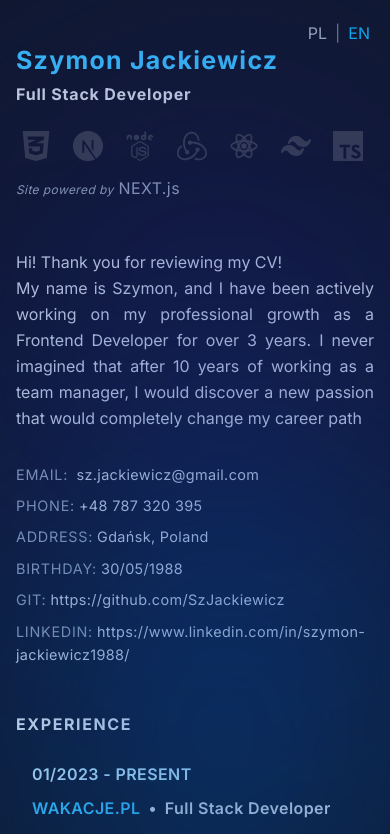
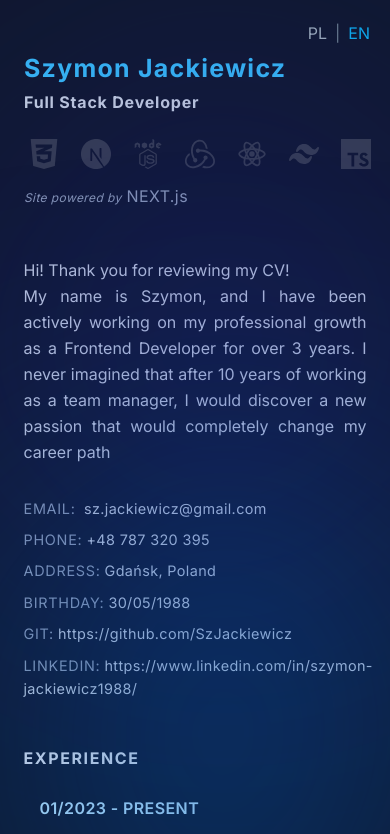
Before and after one commit to SzJackiewicz/resume, a Next.js app: page / in a window 390 px wide. Shown: the top 834 px of the page. Built offline with nearby package versions, Linux system fonts and the light colour scheme; what fluid-tailwind would draw is missing.

Commit message:
LANG repairing main wrapper

```diff
--- a/src/app/components/template/MainWrapper.tsx
+++ b/src/app/components/template/MainWrapper.tsx
@@ -2,7 +2,7 @@ export const MainWrapper = ({ children }: { children: React.ReactNode }) => {
   return (
     <div
       data-element='MainWrapper'
-      className='justify-centermin-w-[375px] z-10 mx-auto flex min-h-screen max-w-screen-xl flex-wrap gap-4 pt-6 sm:px-8 lg:flex-nowrap lg:justify-between lg:px-0'
+      className='z-10 mx-auto flex min-h-screen max-w-screen-xl flex-wrap justify-center gap-4 pt-6 sm:px-8 lg:flex-nowrap lg:justify-between lg:px-0'
     >
       {children}
     </div>
--- a/src/app/layout.tsx
+++ b/src/app/layout.tsx
@@ -20,7 +20,7 @@ export default function RootLayout({
   return (
     <html lang='en'>
       <body
-        className={`${inter.className} min-w-[375px] justify-center bg-slate-900 leading-relaxed text-slate-300 antialiased selection:bg-teal-300 selection:text-teal-900`}
+        className={`${inter.className} min-w-[370px] justify-center bg-slate-900 p-2 leading-relaxed text-slate-300 antialiased selection:bg-teal-300 selection:text-teal-900`}
       >
         <div className='blob blur-[120px]' />
         <div className='blob2 blur-[100px]' />
```
